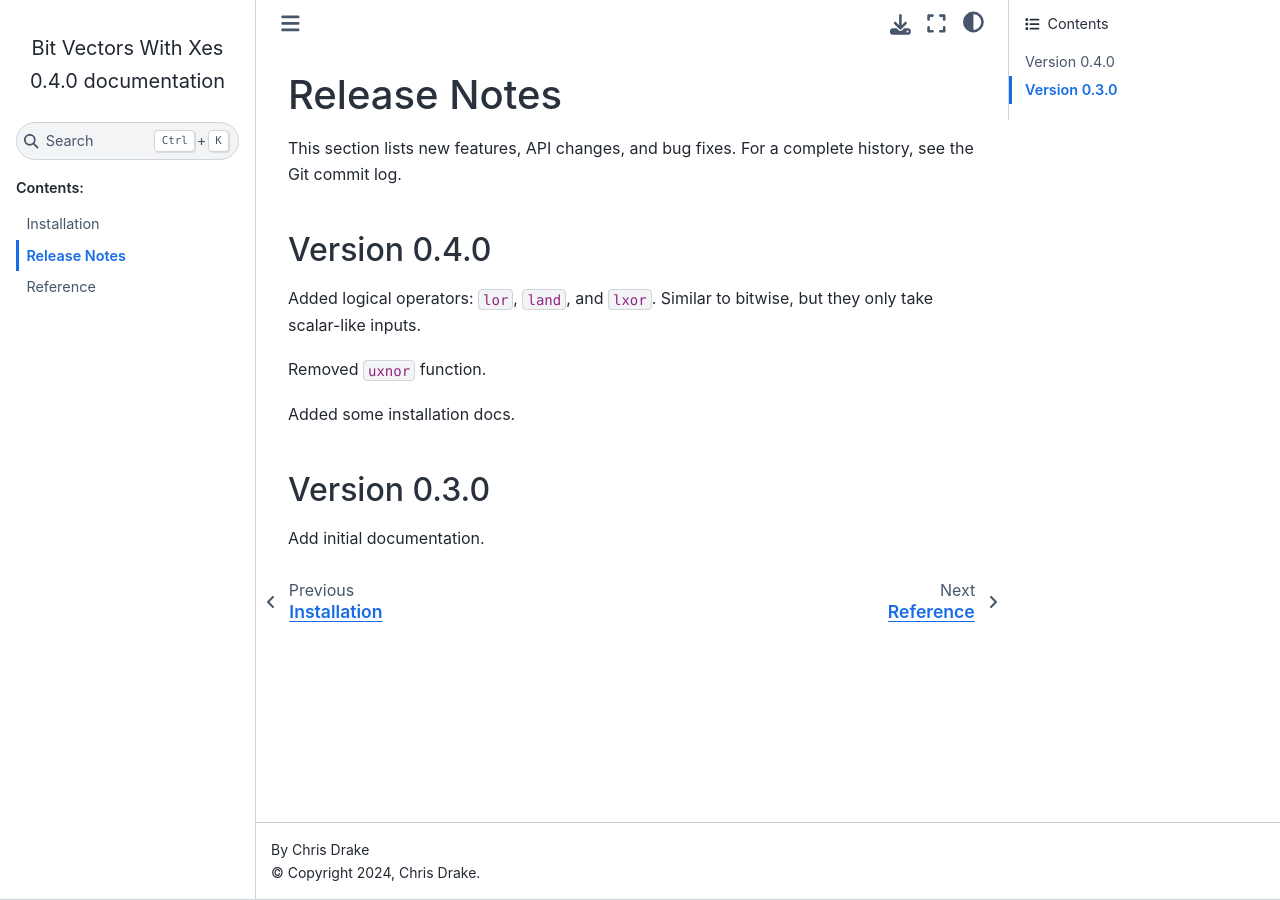
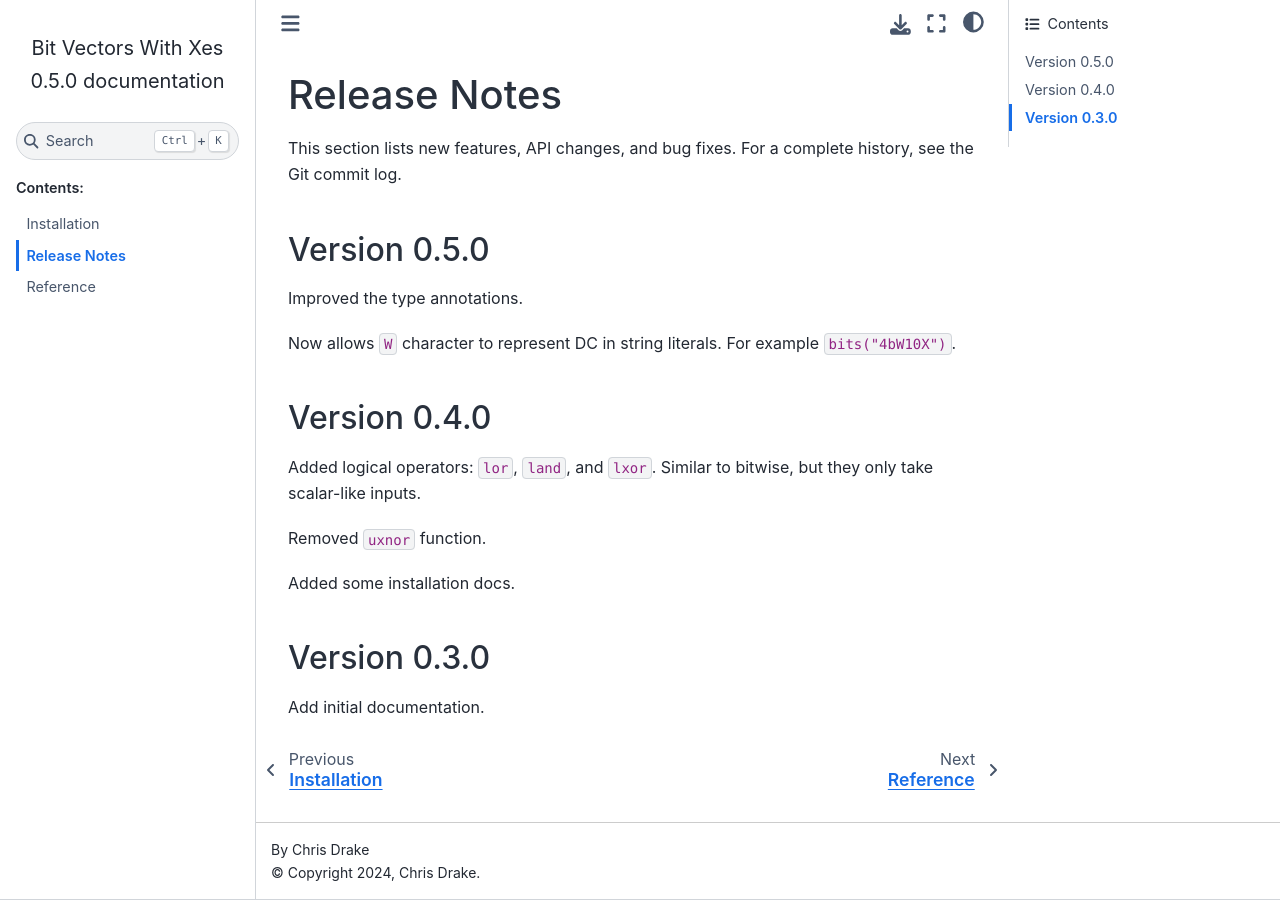
Before and after one commit to cjdrake/bvwx, a Sphinx documentation site: the page built from doc/source/release_notes.rst, in a window 1280 px wide. Built offline with Sphinx 7.4.7 and the Sphinx Book theme 1.1.4, drawn with Linux system fonts in a browser that asks for light colours.

Commit message:
Release 0.5.0

```diff
--- a/doc/source/release_notes.rst
+++ b/doc/source/release_notes.rst
@@ -4,6 +4,14 @@
 
 This section lists new features, API changes, and bug fixes.
 For a complete history, see the Git commit log.
+
+Version 0.5.0
+=============
+
+Improved the type annotations.
+
+Now allows ``W`` character to represent DC in string literals.
+For example ``bits("4bW10X")``.
 
 Version 0.4.0
 =============
--- a/pyproject.toml
+++ b/pyproject.toml
@@ -1,6 +1,6 @@
 [project]
 name = "bvwx"
-version = "0.4.0"
+version = "0.5.0"
 description = "Bit Vectors With Xes"
 readme = "README.md"
 
```
